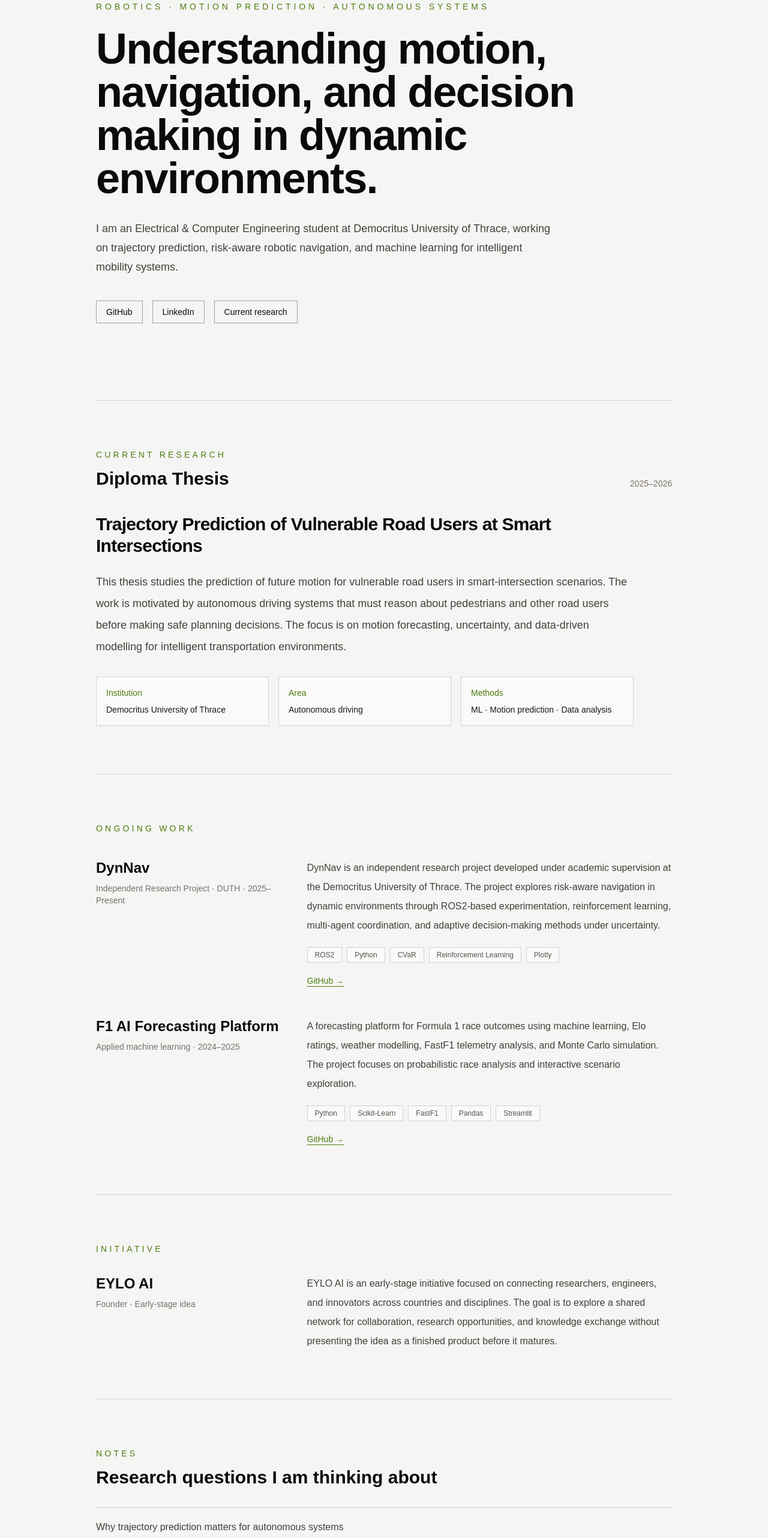
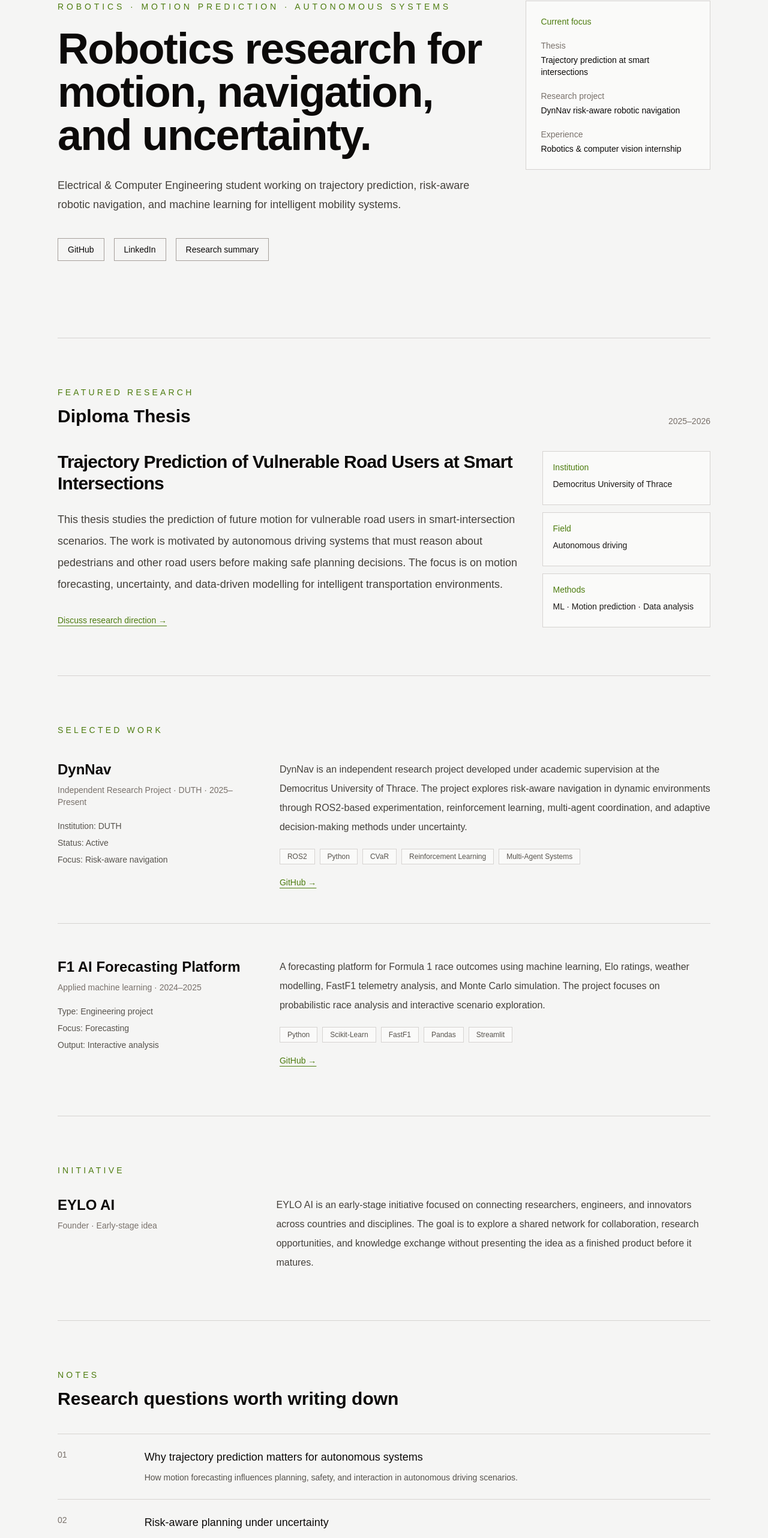
Before and after one commit to panagiotagrosdouli/personalportfolio, a Next.js app: page / in a window 1280 px wide. Shown: the part 212-2776 px from the top of the page at 60% size. Built offline with nearby package versions, Linux system fonts and the light colour scheme.

Commit message:
Sharpen research site presentation

```diff
--- a/app/page.tsx
+++ b/app/page.tsx
@@ -4,7 +4,8 @@ const work = [
     meta: "Independent Research Project · DUTH · 2025–Present",
     text:
       "DynNav is an independent research project developed under academic supervision at the Democritus University of Thrace. The project explores risk-aware navigation in dynamic environments through ROS2-based experimentation, reinforcement learning, multi-agent coordination, and adaptive decision-making methods under uncertainty.",
-    tech: ["ROS2", "Python", "CVaR", "Reinforcement Learning", "Plotly"],
+    details: ["Institution: DUTH", "Status: Active", "Focus: Risk-aware navigation"],
+    tech: ["ROS2", "Python", "CVaR", "Reinforcement Learning", "Multi-Agent Systems"],
     link: "https://github.com/PanagiotaGr",
   },
   {
@@ -12,15 +13,28 @@ const work = [
     meta: "Applied machine learning · 2024–2025",
     text:
       "A forecasting platform for Formula 1 race outcomes using machine learning, Elo ratings, weather modelling, FastF1 telemetry analysis, and Monte Carlo simulation. The project focuses on probabilistic race analysis and interactive scenario exploration.",
+    details: ["Type: Engineering project", "Focus: Forecasting", "Output: Interactive analysis"],
     tech: ["Python", "Scikit-Learn", "FastF1", "Pandas", "Streamlit"],
     link: "https://github.com/PanagiotaGr",
   },
 ];
 
 const notes = [
-  "Why trajectory prediction matters for autonomous systems",
-  "Risk-aware planning under uncertainty",
-  "Human behaviour modelling in intelligent transportation",
+  {
+    number: "01",
+    title: "Why trajectory prediction matters for autonomous systems",
+    desc: "How motion forecasting influences planning, safety, and interaction in autonomous driving scenarios.",
+  },
+  {
+    number: "02",
+    title: "Risk-aware planning under uncertainty",
+    desc: "How robots can reason about unsafe outcomes instead of optimizing only for average-case performance.",
+  },
+  {
+    number: "03",
+    title: "Human behaviour modelling in intelligent transportation",
+    desc: "Why pedestrians and vulnerable road users make mobility systems difficult to model and deploy.",
+  },
 ];
 
 const skills = [
@@ -38,7 +52,7 @@ const skills = [
 export default function Home() {
   return (
     <main className="min-h-screen bg-stone-100 text-stone-900">
-      <div className="mx-auto max-w-5xl px-6 py-10 md:px-8">
+      <div className="mx-auto max-w-6xl px-6 py-10 md:px-8">
         <nav className="flex items-center justify-between border-b border-stone-300 pb-6 text-sm text-stone-600">
           <a href="#top" className="font-medium text-stone-950">
             Panagiota Grosdouli
@@ -51,15 +65,16 @@ export default function Home() {
           </div>
         </nav>
 
-        <section id="top" className="py-24 md:py-32">
+        <section id="top" className="grid gap-12 py-24 md:grid-cols-[1fr_0.42fr] md:py-32">
+          <div>
             <p className="mb-6 text-sm uppercase tracking-[0.35em] text-[#4d7c0f]">
               Robotics · Motion Prediction · Autonomous Systems
             </p>
             <h1 className="max-w-4xl text-5xl font-semibold tracking-tight text-stone-950 md:text-7xl">
-            Understanding motion, navigation, and decision making in dynamic environments.
+              Robotics research for motion, navigation, and uncertainty.
             </h1>
             <p className="mt-8 max-w-3xl text-lg leading-8 text-stone-700">
-            I am an Electrical & Computer Engineering student at Democritus University of Thrace, working on trajectory prediction, risk-aware robotic navigation, and machine learning for intelligent mobility systems.
+              Electrical & Computer Engineering student working on trajectory prediction, risk-aware robotic navigation, and machine learning for intelligent mobility systems.
             </p>
             <div className="mt-10 flex flex-wrap gap-4 text-sm">
               <a href="https://github.com/PanagiotaGr" target="_blank" rel="noreferrer" className="border border-stone-400 px-4 py-2 text-stone-950 hover:border-[#4d7c0f] hover:text-[#4d7c0f]">
@@ -69,34 +84,59 @@ export default function Home() {
                 LinkedIn
               </a>
               <a href="#research" className="border border-stone-400 px-4 py-2 text-stone-950 hover:border-[#4d7c0f] hover:text-[#4d7c0f]">
-              Current research
+                Research summary
               </a>
             </div>
+          </div>
+
+          <aside className="h-fit border border-stone-300 bg-stone-50 p-6 text-sm">
+            <p className="text-[#4d7c0f]">Current focus</p>
+            <div className="mt-5 space-y-5">
+              <div>
+                <p className="text-stone-500">Thesis</p>
+                <p className="mt-1 text-stone-950">Trajectory prediction at smart intersections</p>
+              </div>
+              <div>
+                <p className="text-stone-500">Research project</p>
+                <p className="mt-1 text-stone-950">DynNav risk-aware robotic navigation</p>
+              </div>
+              <div>
+                <p className="text-stone-500">Experience</p>
+                <p className="mt-1 text-stone-950">Robotics & computer vision internship</p>
+              </div>
+            </div>
+          </aside>
         </section>
 
         <section id="research" className="border-t border-stone-300 py-20">
           <div className="mb-10 flex items-end justify-between gap-8">
             <div>
-              <p className="text-sm uppercase tracking-[0.3em] text-[#4d7c0f]">Current Research</p>
+              <p className="text-sm uppercase tracking-[0.3em] text-[#4d7c0f]">Featured Research</p>
               <h2 className="mt-3 text-3xl font-semibold text-stone-950">Diploma Thesis</h2>
             </div>
             <p className="hidden text-sm text-stone-500 md:block">2025–2026</p>
           </div>
 
-          <article className="max-w-4xl">
+          <article className="grid gap-8 md:grid-cols-[1fr_0.36fr]">
+            <div>
               <h3 className="text-3xl font-semibold tracking-tight text-stone-950">
                 Trajectory Prediction of Vulnerable Road Users at Smart Intersections
               </h3>
               <p className="mt-6 text-lg leading-9 text-stone-700">
                 This thesis studies the prediction of future motion for vulnerable road users in smart-intersection scenarios. The work is motivated by autonomous driving systems that must reason about pedestrians and other road users before making safe planning decisions. The focus is on motion forecasting, uncertainty, and data-driven modelling for intelligent transportation environments.
               </p>
-            <div className="mt-8 grid gap-4 text-sm text-stone-600 md:grid-cols-3">
+              <a href="#contact" className="mt-8 inline-block text-sm font-medium text-[#4d7c0f] underline underline-offset-4">
+                Discuss research direction →
+              </a>
+            </div>
+
+            <div className="grid gap-3 text-sm text-stone-600">
               <div className="border border-stone-300 bg-stone-50 p-4">
                 <p className="text-[#4d7c0f]">Institution</p>
                 <p className="mt-2 text-stone-900">Democritus University of Thrace</p>
               </div>
               <div className="border border-stone-300 bg-stone-50 p-4">
-                <p className="text-[#4d7c0f]">Area</p>
+                <p className="text-[#4d7c0f]">Field</p>
                 <p className="mt-2 text-stone-900">Autonomous driving</p>
               </div>
               <div className="border border-stone-300 bg-stone-50 p-4">
@@ -108,13 +148,18 @@ export default function Home() {
         </section>
 
         <section id="work" className="border-t border-stone-300 py-20">
-          <p className="text-sm uppercase tracking-[0.3em] text-[#4d7c0f]">Ongoing Work</p>
-          <div className="mt-10 space-y-12">
+          <p className="text-sm uppercase tracking-[0.3em] text-[#4d7c0f]">Selected Work</p>
+          <div className="mt-10 space-y-14">
             {work.map((item) => (
-              <article key={item.title} className="grid gap-6 md:grid-cols-[0.35fr_0.65fr]">
+              <article key={item.title} className="grid gap-8 border-b border-stone-300 pb-14 last:border-b-0 last:pb-0 md:grid-cols-[0.32fr_0.68fr]">
                 <div>
                   <h3 className="text-2xl font-semibold text-stone-950">{item.title}</h3>
                   <p className="mt-2 text-sm text-stone-500">{item.meta}</p>
+                  <div className="mt-5 space-y-2 text-sm text-stone-600">
+                    {item.details.map((detail) => (
+                      <p key={detail}>{detail}</p>
+                    ))}
+                  </div>
                 </div>
                 <div>
                   <p className="text-base leading-8 text-stone-700">{item.text}</p>
@@ -136,7 +181,7 @@ export default function Home() {
 
         <section className="border-t border-stone-300 py-20">
           <p className="text-sm uppercase tracking-[0.3em] text-[#4d7c0f]">Initiative</p>
-          <div className="mt-8 grid gap-6 md:grid-cols-[0.35fr_0.65fr]">
+          <div className="mt-8 grid gap-6 md:grid-cols-[0.32fr_0.68fr]">
             <div>
               <h2 className="text-2xl font-semibold text-stone-950">EYLO AI</h2>
               <p className="mt-2 text-sm text-stone-500">Founder · Early-stage idea</p>
@@ -149,12 +194,16 @@ export default function Home() {
 
         <section id="notes" className="border-t border-stone-300 py-20">
           <p className="text-sm uppercase tracking-[0.3em] text-[#4d7c0f]">Notes</p>
-          <h2 className="mt-3 text-3xl font-semibold text-stone-950">Research questions I am thinking about</h2>
-          <div className="mt-8 divide-y divide-stone-300 border-y border-stone-300">
+          <h2 className="mt-3 text-3xl font-semibold text-stone-950">Research questions worth writing down</h2>
+          <div className="mt-10 divide-y divide-stone-300 border-y border-stone-300">
             {notes.map((note) => (
-              <div key={note} className="py-5 text-stone-700 transition hover:text-[#4d7c0f]">
-                {note}
+              <article key={note.title} className="grid gap-4 py-6 transition hover:text-[#4d7c0f] md:grid-cols-[0.12fr_0.88fr]">
+                <p className="text-sm text-stone-500">{note.number}</p>
+                <div>
+                  <h3 className="text-lg font-medium text-stone-950">{note.title}</h3>
+                  <p className="mt-2 text-sm leading-6 text-stone-600">{note.desc}</p>
                 </div>
+              </article>
             ))}
           </div>
         </section>
```
Lines whose indentation alone changed are shown as unchanged.
